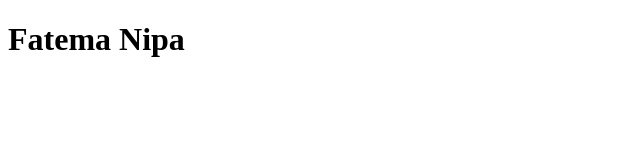
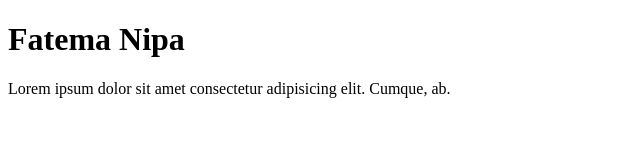
Before and after one commit to fatemanipa/first-projects, a plain HTML site: page index.html in a window 1280 px wide. Shown: the whole page, without its empty margins (0-640 px from the left). Drawn offline with Linux system fonts and the light colour scheme.

Commit message:
ptagadded

```diff
--- a/index.html
+++ b/index.html
@@ -7,5 +7,6 @@
 </head>
 <body>
     <h1>Fatema Nipa</h1>
+    <p>Lorem ipsum dolor sit amet consectetur adipisicing elit. Cumque, ab.</p>
 </body>
 </html>
```
